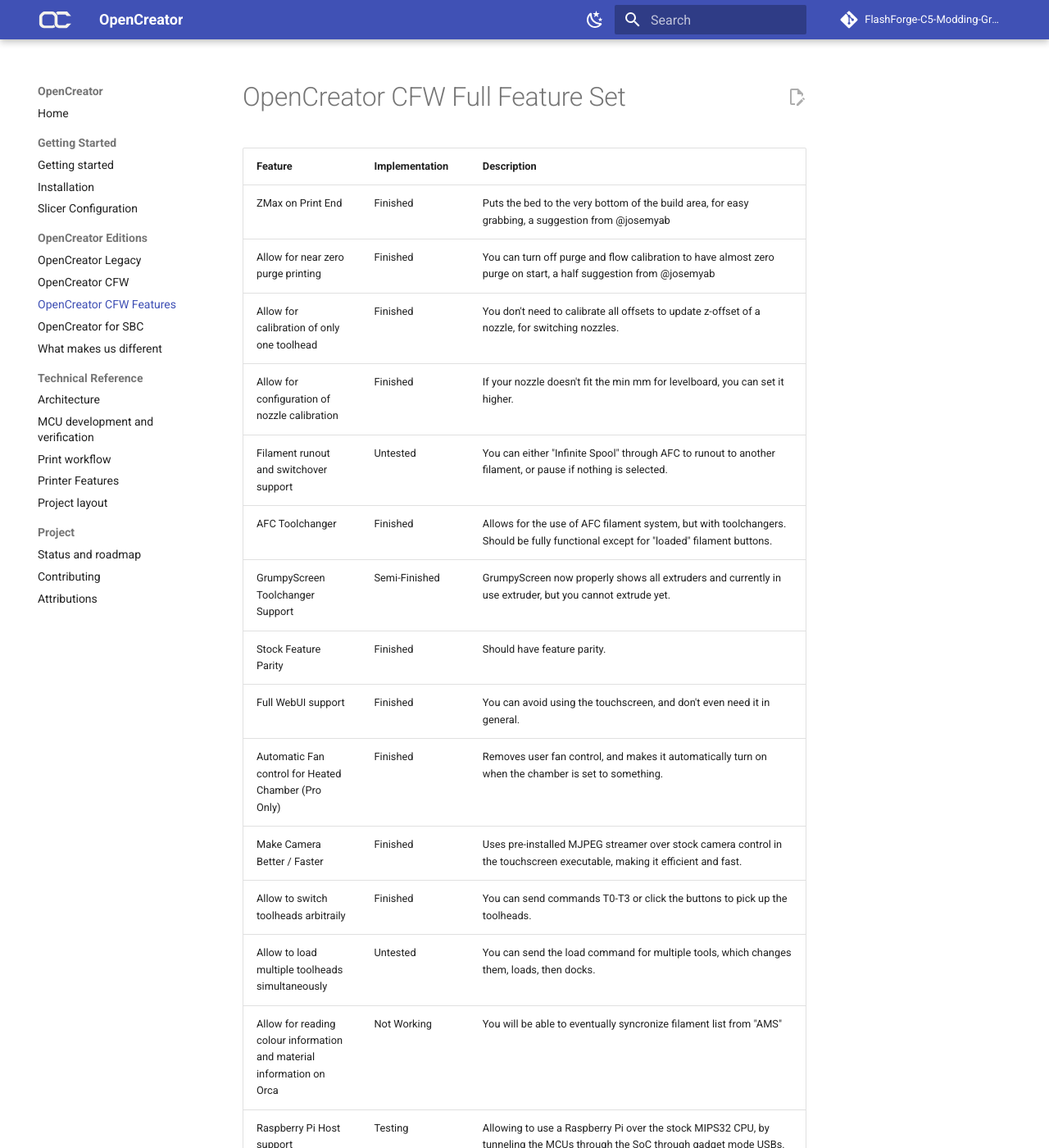
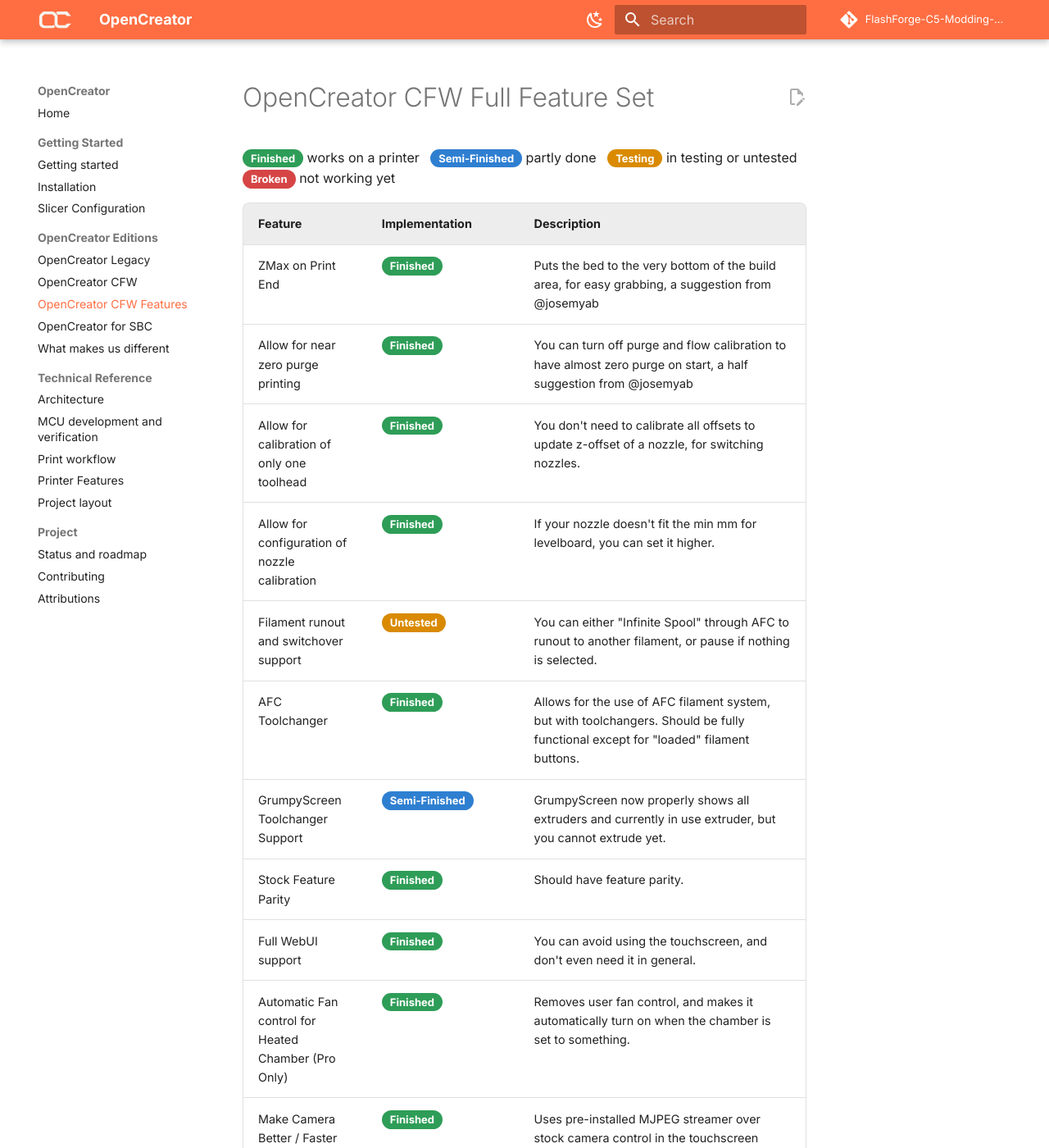
Before and after one commit to FlashForge-C5-Modding-Group/OpenCreator, an MkDocs documentation site: the page built from docs/cfwfeatures.md, in a window 1280 px wide and 1400 px high. Shown: the whole window at 82% size. Built offline with MkDocs 1.6.1 and Material for MkDocs 9.7.7, drawn with Linux system fonts in a browser that asks for light colours; comment, search, counter and statistics services are not loaded; some of the changed text lies outside the part shown.

```diff
--- a/docs/cfwfeatures.md
+++ b/docs/cfwfeatures.md
@@ -1,29 +1,34 @@
 # OpenCreator CFW Full Feature Set
+
+<span class="oc-status ok">Finished</span> works on a printer &nbsp;
+<span class="oc-status partial">Semi-Finished</span> partly done &nbsp;
+<span class="oc-status test">Testing</span> in testing or untested &nbsp;
+<span class="oc-status bad">Broken</span> not working yet
 
 | Feature | Implementation | Description |
 | --- | --- | --- |
-| ZMax on Print End | Finished | Puts the bed to the very bottom of the build area, for easy grabbing, a suggestion from @josemyab |
-| Allow for near zero purge printing | Finished | You can turn off purge and flow calibration to have almost zero purge on start, a half suggestion from @josemyab |
-| Allow for calibration of only one toolhead | Finished | You don't need to calibrate all offsets to update z-offset of a nozzle, for switching nozzles. |
-| Allow for configuration of nozzle calibration | Finished | If your nozzle doesn't fit the min mm for levelboard, you can set it higher. |
-| Filament runout and switchover support | Untested | You can either "Infinite Spool" through AFC to runout to another filament, or pause if nothing is selected. |
-| AFC Toolchanger | Finished | Allows for the use of AFC filament system, but with toolchangers. Should be fully functional except for "loaded" filament buttons. |
-| GrumpyScreen Toolchanger Support | Semi-Finished | GrumpyScreen now properly shows all extruders and currently in use extruder, but you cannot extrude yet. |
-| Stock Feature Parity | Finished | Should have feature parity. |
-| Full WebUI support | Finished | You can avoid using the touchscreen, and don't even need it in general. |
-| Automatic Fan control for Heated Chamber (Pro Only) | Finished | Removes user fan control, and makes it automatically turn on when the chamber is set to something. |
-| Make Camera Better / Faster | Finished | Uses pre-installed MJPEG streamer over stock camera control in the touchscreen executable, making it efficient and fast. |
-| Allow to switch toolheads arbitraily | Finished | You can send commands T0-T3 or click the buttons to pick up the toolheads. |
-| Allow to load multiple toolheads simultaneously | Untested | You can send the load command for multiple tools, which changes them, loads, then docks. |
-| Allow for reading colour information and material information on Orca | Not Working | You will be able to eventually syncronize filament list from "AMS" |
-| Raspberry Pi Host support | Testing | Allowing to use a Raspberry Pi over the stock MIPS32 CPU, by tunneling the MCUs through the SoC through gadget mode USBs. |
-| Power Loss Recovery | Testing | Allows to resume a print from power loss or MCU errors. |
-| Kalico Support | Testing | On non-SoC installs, you can use Kalico's stronger MPC tuning or PID tuning, and eventually bleeding edge for better input shaper. |
-| Removal of FlashForge services | Finished | You can completely disable FlashForge's things, and make it like it never existed. Full Orcaslicer with Moonraker Agent. |
-| Filament sync | Broken | Probably due to an Orca bug, but you will be able to eventually syncronize your filaments (material wise) |
-| Turn off cooling fan when chamber heater is on | Finished | It will actively say in console that it has been turned off, making it where cold air won't mess with the heated chamber |
-| Bed warp stabilization (bed soak) | Finished | Optionally waits at bed temperature for a configurable number of minutes immediately before a fresh mesh, letting the plate finish warping/expanding so the mesh reflects its settled shape instead of its heat-up transient. |
-| Chamber heat wait toggle | Finished | Controls whether M191 blocks until the chamber actually reaches target, or just sets the target and lets the print start heating in the background while early layers print (M141-like). Toggle with C5_MISC_CHAMBER_WAIT_ON / OFF. |
-| OpenCreator Updater | Finished (Pi-tunnel) / Untested (SoC) | A dedicated Moonraker update_manager entry that merges the latest config template into your live printer_data/config without clobbering values you've customized (speeds, toggle defaults, etc), then pulls Klipper -- all from one "Update" click. Uses a real three-way merge, so a conflicting change is left for you to resolve by hand instead of guessed at or silently overwritten. SoC/LoopScript installs get an equivalent boot-time version, not yet verified on real hardware. |
-| First-time setup dialog | Untested | After installing, Fluidd, Mainsail and the screen walk you through turning Clog Detection and bed heat soak on or off, then point you to the Discord. Shown until finished once; `C5_FIRST_SETUP` shows it again. |
-| Wi-Fi beep fallback | Finished (Pi-tunnel) | If a board is pinned to 4 tunnel ports (no dedicated beep serial channel), C5_BUZZER can fall back to sending the beep request over the network to the tunnel bridge instead of silently going quiet. Opt-in via network_host in [creator5_remote_beeper]. |
+| ZMax on Print End | <span class="oc-status ok">Finished</span> | Puts the bed to the very bottom of the build area, for easy grabbing, a suggestion from @josemyab |
+| Allow for near zero purge printing | <span class="oc-status ok">Finished</span> | You can turn off purge and flow calibration to have almost zero purge on start, a half suggestion from @josemyab |
+| Allow for calibration of only one toolhead | <span class="oc-status ok">Finished</span> | You don't need to calibrate all offsets to update z-offset of a nozzle, for switching nozzles. |
+| Allow for configuration of nozzle calibration | <span class="oc-status ok">Finished</span> | If your nozzle doesn't fit the min mm for levelboard, you can set it higher. |
+| Filament runout and switchover support | <span class="oc-status test">Untested</span> | You can either "Infinite Spool" through AFC to runout to another filament, or pause if nothing is selected. |
+| AFC Toolchanger | <span class="oc-status ok">Finished</span> | Allows for the use of AFC filament system, but with toolchangers. Should be fully functional except for "loaded" filament buttons. |
+| GrumpyScreen Toolchanger Support | <span class="oc-status partial">Semi-Finished</span> | GrumpyScreen now properly shows all extruders and currently in use extruder, but you cannot extrude yet. |
+| Stock Feature Parity | <span class="oc-status ok">Finished</span> | Should have feature parity. |
+| Full WebUI support | <span class="oc-status ok">Finished</span> | You can avoid using the touchscreen, and don't even need it in general. |
+| Automatic Fan control for Heated Chamber (Pro Only) | <span class="oc-status ok">Finished</span> | Removes user fan control, and makes it automatically turn on when the chamber is set to something. |
+| Make Camera Better / Faster | <span class="oc-status ok">Finished</span> | Uses pre-installed MJPEG streamer over stock camera control in the touchscreen executable, making it efficient and fast. |
+| Allow to switch toolheads arbitraily | <span class="oc-status ok">Finished</span> | You can send commands T0-T3 or click the buttons to pick up the toolheads. |
+| Allow to load multiple toolheads simultaneously | <span class="oc-status test">Untested</span> | You can send the load command for multiple tools, which changes them, loads, then docks. |
+| Allow for reading colour information and material information on Orca | <span class="oc-status bad">Not Working</span> | You will be able to eventually syncronize filament list from "AMS" |
+| Raspberry Pi Host support | <span class="oc-status test">Testing</span> | Allowing to use a Raspberry Pi over the stock MIPS32 CPU, by tunneling the MCUs through the SoC through gadget mode USBs. |
+| Power Loss Recovery | <span class="oc-status test">Testing</span> | Allows to resume a print from power loss or MCU errors. |
+| Kalico Support | <span class="oc-status test">Testing</span> | On non-SoC installs, you can use Kalico's stronger MPC tuning or PID tuning, and eventually bleeding edge for better input shaper. |
+| Removal of FlashForge services | <span class="oc-status ok">Finished</span> | You can completely disable FlashForge's things, and make it like it never existed. Full Orcaslicer with Moonraker Agent. |
+| Filament sync | <span class="oc-status bad">Broken</span> | Probably due to an Orca bug, but you will be able to eventually syncronize your filaments (material wise) |
+| Turn off cooling fan when chamber heater is on | <span class="oc-status ok">Finished</span> | It will actively say in console that it has been turned off, making it where cold air won't mess with the heated chamber |
+| Bed warp stabilization (bed soak) | <span class="oc-status ok">Finished</span> | Optionally waits at bed temperature for a configurable number of minutes immediately before a fresh mesh, letting the plate finish warping/expanding so the mesh reflects its settled shape instead of its heat-up transient. |
+| Chamber heat wait toggle | <span class="oc-status ok">Finished</span> | Controls whether M191 blocks until the chamber actually reaches target, or just sets the target and lets the print start heating in the background while early layers print (M141-like). Toggle with C5_MISC_CHAMBER_WAIT_ON / OFF. |
+| OpenCreator Updater | <span class="oc-status ok">Finished (Pi-tunnel)</span> <span class="oc-status test">Untested (SoC)</span> | A dedicated Moonraker update_manager entry that merges the latest config template into your live printer_data/config without clobbering values you've customized (speeds, toggle defaults, etc), then pulls Klipper -- all from one "Update" click. Uses a real three-way merge, so a conflicting change is left for you to resolve by hand instead of guessed at or silently overwritten. SoC/LoopScript installs get an equivalent boot-time version, not yet verified on real hardware. |
+| First-time setup dialog | <span class="oc-status test">Untested</span> | After installing, Fluidd, Mainsail and the screen walk you through turning Clog Detection and bed heat soak on or off, then point you to the Discord. Shown until finished once; `C5_FIRST_SETUP` shows it again. |
+| Wi-Fi beep fallback | <span class="oc-status ok">Finished (Pi-tunnel)</span> | If a board is pinned to 4 tunnel ports (no dedicated beep serial channel), C5_BUZZER can fall back to sending the beep request over the network to the tunnel bridge instead of silently going quiet. Opt-in via network_host in [creator5_remote_beeper]. |
--- /dev/null
+++ b/docs/stylesheets/extra.css
@@ -0,0 +1,87 @@
+:root {
+  --oc-ok: #2e9d57;
+  --oc-test: #d98a00;
+  --oc-partial: #2f7fd1;
+  --oc-bad: #d64545;
+  --oc-plan: #7a7f8a;
+}
+
+/* Landing hero */
+.oc-hero {
+  padding: 1.6rem 1.4rem;
+  margin: 0 0 1.6rem;
+  border-radius: 0.6rem;
+  background: linear-gradient(135deg, var(--md-primary-fg-color) 0%, #ff8a3d 100%);
+  color: #fff;
+}
+.oc-hero h1 {
+  margin: 0 0 0.4rem;
+  color: #fff;
+  font-weight: 700;
+}
+.oc-hero p {
+  margin: 0.4rem 0;
+  max-width: 42rem;
+}
+.oc-hero .md-button {
+  margin: 0.8rem 0.4rem 0 0;
+  color: #fff;
+  border-color: #fff;
+}
+.oc-hero .md-button--primary {
+  background: #fff;
+  color: var(--md-primary-fg-color);
+}
+.oc-hero .md-button:hover {
+  background: rgba(255, 255, 255, 0.18);
+  color: #fff;
+}
+
+/* Cards */
+.md-typeset .grid.cards > ul > li {
+  border-radius: 0.5rem;
+  transition: border-color 0.15s, box-shadow 0.15s, transform 0.15s;
+}
+.md-typeset .grid.cards > ul > li:hover {
+  border-color: var(--md-primary-fg-color);
+  box-shadow: var(--md-shadow-z2);
+  transform: translateY(-2px);
+}
+
+/* Tables */
+.md-typeset table:not([class]) {
+  border-radius: 0.4rem;
+  overflow: hidden;
+  font-size: 0.72rem;
+}
+.md-typeset table:not([class]) th {
+  background: var(--md-default-fg-color--lightest);
+  font-weight: 700;
+}
+.md-typeset table:not([class]) tr:hover td {
+  background: var(--md-accent-fg-color--transparent);
+}
+
+/* Status badges: <span class="oc-status ok">Finished</span> */
+.md-typeset .oc-status {
+  display: inline-block;
+  padding: 0.05rem 0.5rem;
+  border-radius: 1rem;
+  font-size: 0.65rem;
+  font-weight: 700;
+  white-space: nowrap;
+  color: #fff;
+  background: var(--oc-plan);
+}
+.md-typeset .oc-status.ok { background: var(--oc-ok); }
+.md-typeset .oc-status.test { background: var(--oc-test); }
+.md-typeset .oc-status.partial { background: var(--oc-partial); }
+.md-typeset .oc-status.bad { background: var(--oc-bad); }
+
+/* Task lists */
+.md-typeset .task-list-item {
+  margin-bottom: 0.35rem;
+}
+.md-typeset .task-list-control [type="checkbox"]:checked + .task-list-indicator::before {
+  background-color: var(--oc-ok);
+}
--- a/mkdocs.yml
+++ b/mkdocs.yml
@@ -8,22 +8,38 @@ theme:
   name: material
   logo: assets/logo.svg
   favicon: assets/favicon.svg
+  font:
+    text: Inter
+    code: JetBrains Mono
   features:
     - navigation.sections
+    - navigation.top
+    - navigation.footer
+    - navigation.instant
+    - toc.follow
     - content.action.edit
+    - content.code.copy
     - search.suggest
+    - search.highlight
     - content.tooltips
   palette:
     # Palette toggle for light mode
     - scheme: default
+      primary: deep orange
+      accent: amber
       toggle:
         icon: material/weather-night
         name: Switch to dark mode
     # Palette toggle for dark mode
     - scheme: slate
+      primary: deep orange
+      accent: amber
       toggle:
         icon: material/weather-sunny
         name: Switch to light mode
+
+extra_css:
+  - stylesheets/extra.css
 
 markdown_extensions:
   - admonition
@@ -34,6 +50,13 @@ markdown_extensions:
   - pymdownx.blocks.caption
   - abbr
   - pymdownx.snippets
+  - pymdownx.tasklist:
+      custom_checkbox: true
+  - pymdownx.emoji:
+      emoji_index: !!python/name:material.extensions.emoji.twemoji
+      emoji_generator: !!python/name:material.extensions.emoji.to_svg
+  - toc:
+      permalink: true
 
 plugins:
   - search
```
Also changed, not shown: docs/getting-started.md (+10 -3 lines), docs/index.md (+114 -22 lines), docs/installation-and-safety.md (+5 -4 lines), docs/status-and-roadmap.md (+20 -6 lines).
